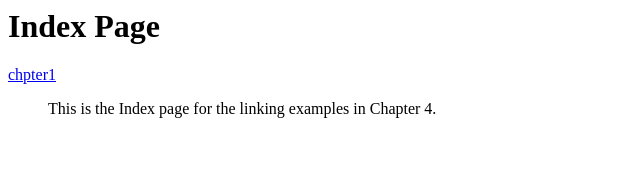
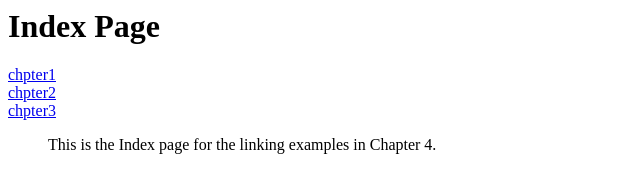
Before and after one commit to kalelP2/linkreview, a plain HTML site: page index.html in a window 1280 px wide. Shown: the whole page, without its empty margins (0-640 px from the left). Drawn offline with Linux system fonts and the light colour scheme.

Commit message:
Update index.html

```diff
--- a/index.html
+++ b/index.html
@@ -8,6 +8,10 @@
 <H1>Index Page</H1>
 <a href="chapter1.html">chpter1</a>
   <br>
+<a href="chapter2.html">chpter2</a>
+  <br>
+<a href="chapter3.html">chpter3</a>
+  <br>
 <BLOCKQUOTE>This is the Index page for the linking examples in Chapter
 4.</BLOCKQUOTE>
 </BODY>
```
